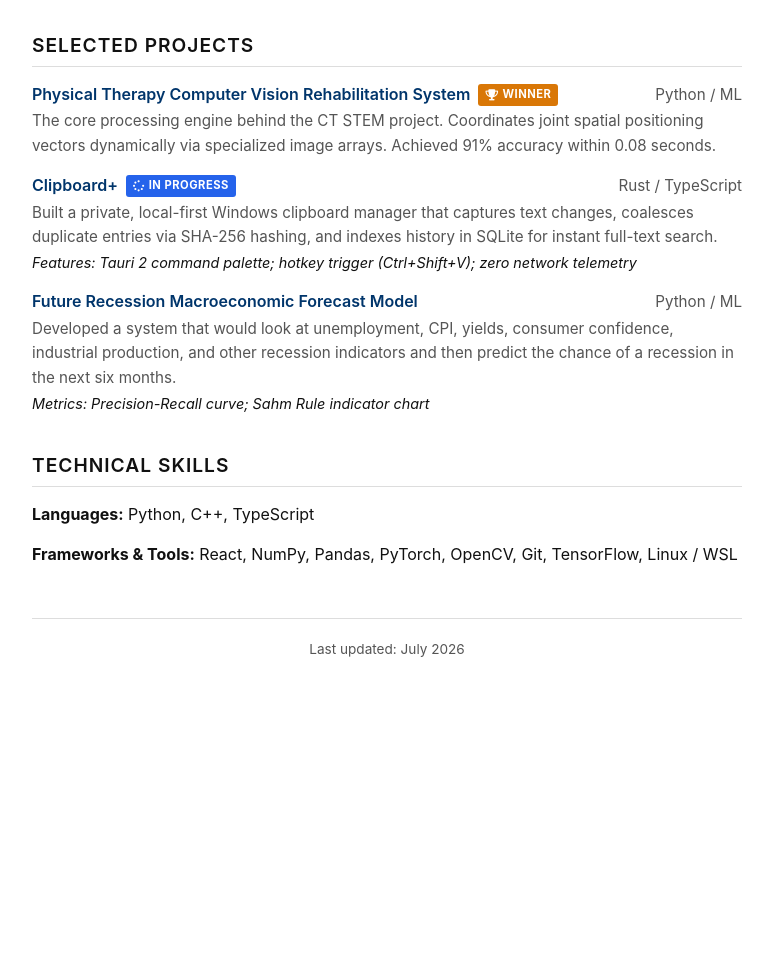
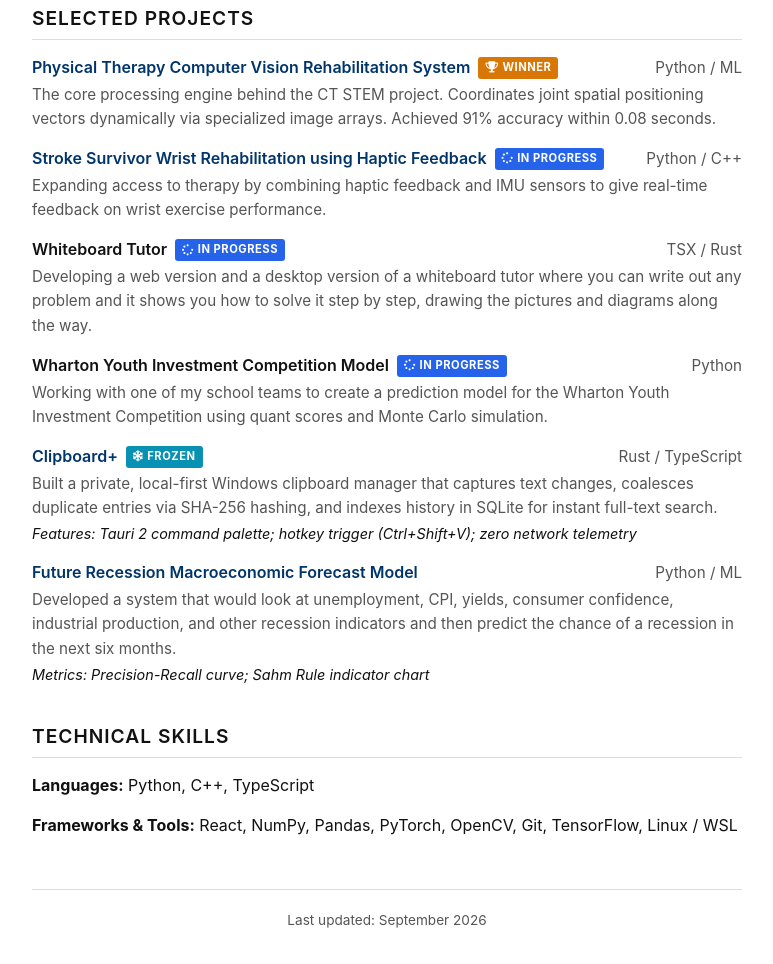
Before and after one commit to EdwardDK/edwarddk.github.io, a plain HTML site: page index.html in a window 1280 px wide. Shown: the part 554-1518 px from the top of the page, without its empty margins (253-1026 px from the left). Before the commit the page ends 1265 px from the top, so only its background shows below. Drawn offline with Linux system fonts and the light colour scheme.

Commit message:
Update profile details and external links

```diff
--- a/index.html
+++ b/index.html
@@ -4,12 +4,12 @@
     <meta charset="UTF-8">
     <meta name="viewport" content="width=device-width, initial-scale=1.0">
     <title>Edward Doubovik</title>
-    <link rel="stylesheet" href="https://cdnjs.cloudflare.com/ajax/libs/font-awesome/6.4.0/css/all.min.css">
+    <link rel="stylesheet" href="https://cdnjs.cloudflare.com/ajax/libs/font-awesome/6.5.1/css/all.min.css">
     <style>
         :root {
             --text-main: #111111;
             --text-muted: #555555;
-            --accent-blue: #00356b; /* Traditional academic navy */
+            --accent-blue: #00356b;
             --border: #dddddd;
             --max-width: 750px;
         }
@@ -42,7 +42,6 @@
             padding: 50px 20px;
         }
 
-        /* Profile Layout: Text on Left, Picture on Right */
         .profile-section {
             display: flex;
             align-items: flex-start;
@@ -80,7 +79,6 @@
             border: 1px solid var(--border);
         }
 
-        /* Social Icons Link Row */
         .links-row {
             display: flex;
             gap: 15px;
@@ -100,7 +98,6 @@
             text-decoration: none;
         }
 
-        /* Layout Dividers & Headings */
         section {
             margin-bottom: 35px;
         }
@@ -116,7 +113,6 @@
             margin-bottom: 15px;
         }
 
-        /* Clean List Formats */
         ul.clean-list {
             list-style: none;
         }
@@ -139,7 +135,6 @@
             flex-wrap: wrap;
         }
 
-        /* Winner Badge Styling */
         .badge-winner {
             background-color: #d97706;
             color: #ffffff;
@@ -155,9 +150,23 @@
             vertical-align: middle;
         }
 
-        /* WIP Badge Styling */
         .badge-wip {
             background-color: #2563eb;
+            color: #ffffff;
+            font-size: 0.7rem;
+            font-weight: 700;
+            letter-spacing: 0.5px;
+            padding: 2px 7px;
+            border-radius: 3px;
+            text-transform: uppercase;
+            display: inline-flex;
+            align-items: center;
+            gap: 4px;
+            vertical-align: middle;
+        }
+
+        .badge-frozen {
+            background-color: #0891b2;
             color: #ffffff;
             font-size: 0.7rem;
             font-weight: 700;
@@ -199,7 +208,6 @@
             text-align: center;
         }
 
-        /* Responsive stack for mobile views */
         @media (max-width: 600px) {
             .profile-section {
                 flex-direction: column-reverse;
@@ -221,17 +229,17 @@
 
     <div class="container">
 
-        <!-- Intro Profile Header Section -->
         <div class="profile-section">
             <div class="profile-text">
                 <h1>Edward Doubovik</h1>
                 <p>
-                    I am a high school student focused on computer science, mathematics, and engineering. I am currently aspiring towards quantitative finance, with specific interests in algorithmic trading and time-series data analysis; however, I am open to other research topics such as bioengineering.
+                    I am a high school student focused on computer science, mathematics, and engineering. I am currently aspiring towards majoring in computer science, with interests in machine learning, quantitative finance, and bioengineering.
                 </p>
 
                 <div class="links-row">
                     <a href="https://github.com/EdwardDK" target="_blank"><i class="fab fa-github"></i> GitHub</a>
                     <a href="https://www.linkedin.com/in/edward-doubovik-506661365/" target="_blank"><i class="fab fa-linkedin"></i> LinkedIn</a>
+                    <a href="https://x.com/eddyd47" target="_blank"><i class="fab fa-x-twitter"></i> Twitter</a>
                     <a href="mailto:edwarddoubovik42.email@example.com"><i class="fas fa-envelope"></i> Email</a>
                 </div>
             </div>
@@ -241,7 +249,6 @@
             </div>
         </div>
 
-        <!-- Accomplishments / Recognition Section -->
         <section id="achievements">
             <h2 class="section-title">Key Recognition</h2>
             <ul class="clean-list">
@@ -266,7 +273,6 @@
             </ul>
         </section>
 
-        <!-- Projects List Section -->
         <section id="projects">
             <h2 class="section-title">Selected Projects</h2>
             <ul class="clean-list">
@@ -285,8 +291,44 @@
                 <li>
                     <div class="item-header">
                         <div class="item-title-wrapper">
+                            <span><a href="https://github.com/EdwardDK/Haptici" target="_blank">Stroke Survivor Wrist Rehabilitation using Haptic Feedback</a></span>
+                            <span class="badge-wip"><i class="fas fa-spinner"></i> In Progress</span>
+                        </div>
+                        <span class="item-date">Python / C++</span>
+                    </div>
+                    <div class="item-desc">
+                        Expanding access to therapy by combining haptic feedback and IMU sensors to give real-time feedback on wrist exercise performance.
+                    </div>
+                </li>
+                <li>
+                    <div class="item-header">
+                        <div class="item-title-wrapper">
+                            <span>Whiteboard Tutor</span>
+                            <span class="badge-wip"><i class="fas fa-spinner"></i> In Progress</span>
+                        </div>
+                        <span class="item-date">TSX / Rust</span>
+                    </div>
+                    <div class="item-desc">
+                        Developing a web version and a desktop version of a whiteboard tutor where you can write out any problem and it shows you how to solve it step by step, drawing the pictures and diagrams along the way.
+                    </div>
+                </li>
+                <li>
+                    <div class="item-header">
+                        <div class="item-title-wrapper">
+                            <span>Wharton Youth Investment Competition Model</span>
+                            <span class="badge-wip"><i class="fas fa-spinner"></i> In Progress</span>
+                        </div>
+                        <span class="item-date">Python</span>
+                    </div>
+                    <div class="item-desc">
+                        Working with one of my school teams to create a prediction model for the Wharton Youth Investment Competition using quant scores and Monte Carlo simulation.
+                    </div>
+                </li>
+                <li>
+                    <div class="item-header">
+                        <div class="item-title-wrapper">
                             <span><a href="https://github.com/EdwardDK/Clipboard-" target="_blank">Clipboard+</a></span>
-                            <span class="badge-wip"><i class="fas fa-spinner"></i> In Progress</span>
+                            <span class="badge-frozen"><i class="fas fa-snowflake"></i> Frozen</span>
                         </div>
                         <span class="item-date">Rust / TypeScript</span>
                     </div>
@@ -308,7 +350,6 @@
             </ul>
         </section>
 
-        <!-- Technical Tools Summary Section -->
         <section id="skills">
             <h2 class="section-title">Technical Skills</h2>
             <ul class="clean-list">
@@ -317,9 +358,8 @@
             </ul>
         </section>
 
-        <!-- Dynamic Update Footer -->
         <footer>
-            <p>Last updated: July 2026</p>
+            <p>Last updated: September 2026</p>
         </footer>
 
     </div>
```
